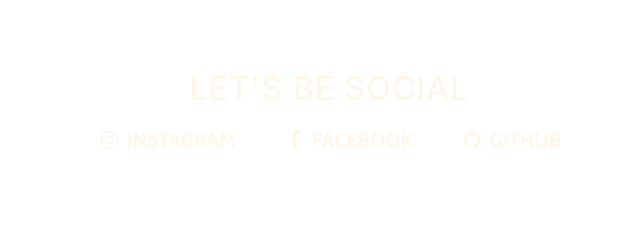
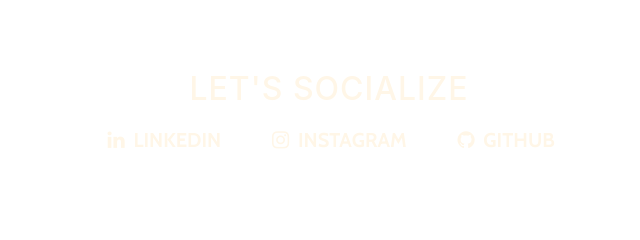
Before and after one commit to bdjames/gray, a website with bundled scripts: page index.html in a window 1280 px wide. Shown: the part 930-1170 px from the top of the page, 311-951 px from the left. Built offline with nearby package versions, Linux system fonts and the light colour scheme.

Commit message:
Add files via upload

```diff
--- a/index.html
+++ b/index.html
@@ -91,19 +91,19 @@
       <div class="container">
         <div class="row">
           <div class="col-lg-8 mx-auto" style="color: #fff6e7;">
-            <h2>Let's be social</h2>
+            <h2>Let's socialize</h2>
 <!--             <p>Full-stack developer on a mission. </p>
  -->            <ul class="list-inline banner-social-buttons" style="color: #fff6e7;">
               <li class="list-inline-item" style="color: #fff6e7;">
-                <a href="https://www.instagram.com/brndyjms/" class="btn btn-default btn-lg" style="color: #fff6e7;">
-                  <i class="fa fa-instagram fa-fw"></i>
-                  <span class="network-name" >Instagram</span>
+                <a href="www.linkedin.com/in/brandydawnjames" class="btn btn-default btn-lg">
+                  <i class="fa fa-linkedin fa-fw"></i>
+                  <span class="network-name" >Linkedin</span>
                 </a>
               </li>
               <li class="list-inline-item">
-                <a href="https://www.facebook.com/brandy.james.94" class="btn btn-default btn-lg">
-                  <i class="fa fa-facebook fa-fw"></i>
-                  <span class="network-name">Facebook</span>
+                <a href="https://www.instagram.com/brndyjms/" class="btn btn-default btn-lg">
+                  <i class="fa fa-instagram fa-fw"></i>
+                  <span class="network-name" >Instagram</span>
                 </a>
               </li>
               <li class="list-inline-item">
```
